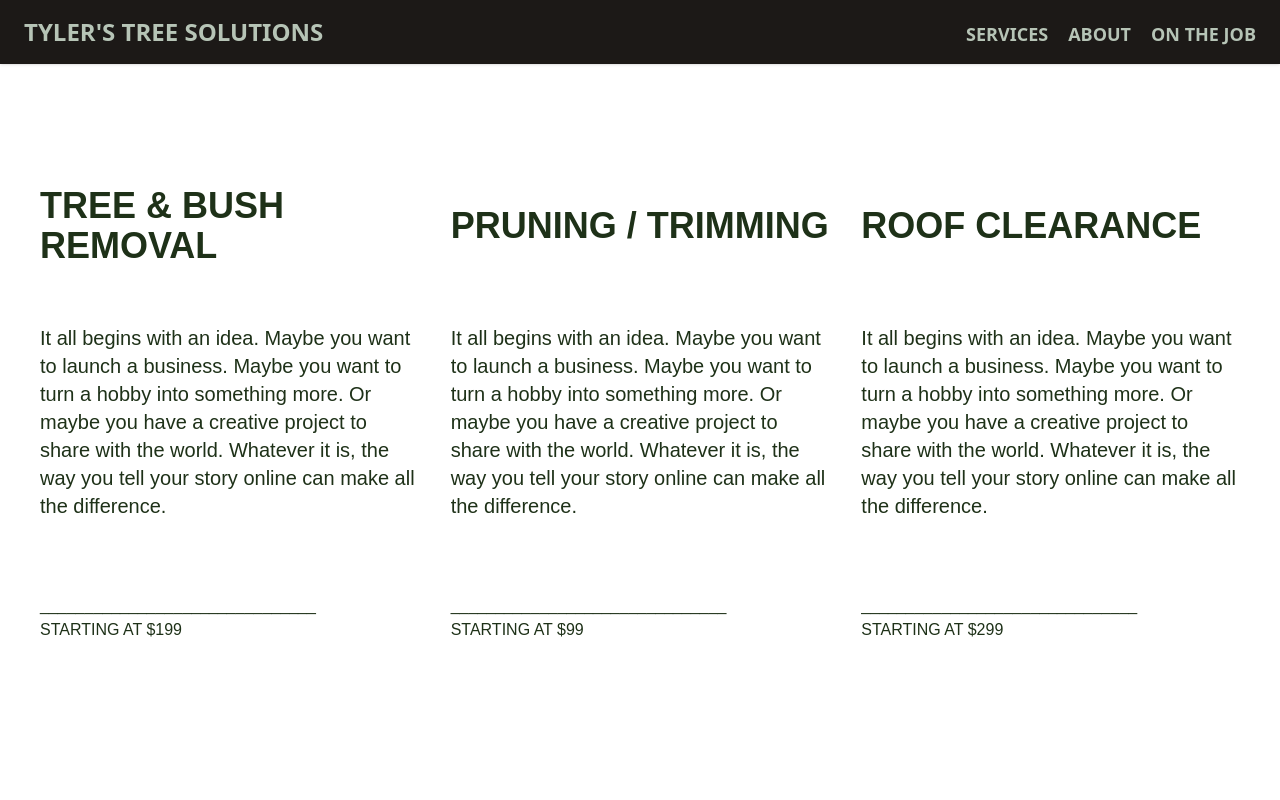
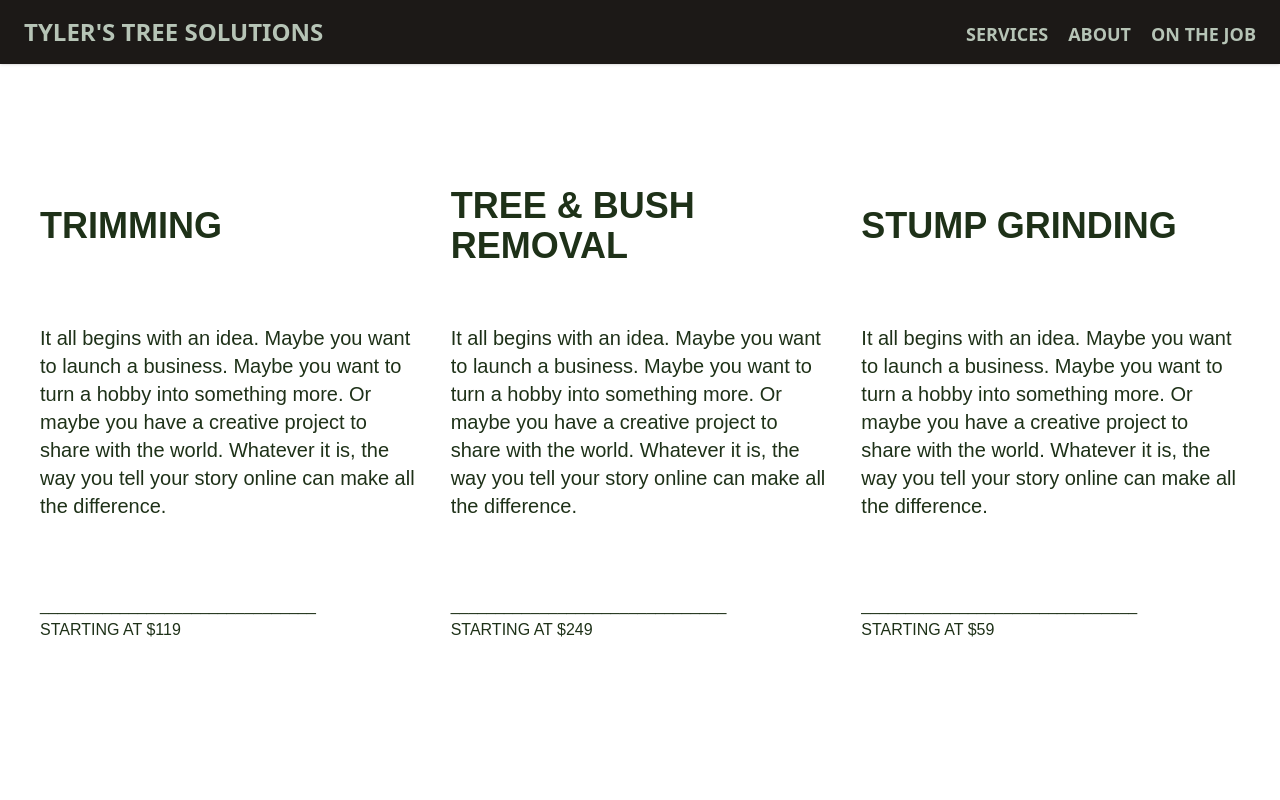
Before and after one commit to gmcclarin/tyler, a React (Create React App) app: page /services in a window 1280 px wide. Shown: the top 800 px of the page. Built offline with nearby package versions, Linux system fonts and the light colour scheme; no server answers.

Commit message:
add prices caveat to the bottom of th4 epage

```diff
--- a/src/pages/Home.js
+++ b/src/pages/Home.js
@@ -60,7 +60,7 @@ const Home = ( ) => {
                 </div>
                 <div className="w-full sm:w-1/2 my-5 sm:m-10 flex justify-center items-center">
                     <Reveal>
-                    <div className="text-sm sm:text-xl">
+                    <div className="text-sm  sm:text-xl">
                         <div className="p-10 sm:p-5 md:p-20"><strong>MY MISSION</strong> is to use my skills and knowledge to help decide which top quality solutions are specific to YOU and YOUR trees! I am committed to continuing to grow in my usefulness to become an integral part of my customer's tree care solutions.</div>
                     </div>
                     </Reveal>
--- a/src/pages/ServicesPage.js
+++ b/src/pages/ServicesPage.js
@@ -11,29 +11,29 @@ const ServicesPage = () => {
             <Nav />
 
             <div className="py-24 sm:py-32 p-10 grid sm:grid-cols-2 lg:grid-cols-3 gap-8  bg-base text-darker">
-
+            <div className="grid grid-rows-3 items-center">
+                <div className="text-4xl font-bold">TRIMMING</div>
+                <div className="text-xl">It all begins with an idea. Maybe you want to launch a business. Maybe you want to turn a hobby into something more. Or maybe you have a creative project to share with the world. Whatever it is, the way you tell your story online can make all the difference.</div>
+                <div className="my-10">
+                    <p>_______________________________</p>
+                    STARTING AT $119</div>
+            </div>
                 <div className="grid grid-rows-3 items-center">
                     <div className="text-4xl font-bold">TREE & BUSH REMOVAL</div>
                     <div className="text-xl">It all begins with an idea. Maybe you want to launch a business. Maybe you want to turn a hobby into something more. Or maybe you have a creative project to share with the world. Whatever it is, the way you tell your story online can make all the difference.</div>
                     <div className="my-10">
                     <p>_______________________________</p>
-                    STARTING AT $199</div>
+                    STARTING AT $249</div>
                 </div>
 
-                <div className="grid grid-rows-3 items-center">
-                    <div className="text-4xl font-bold">PRUNING / TRIMMING</div>
-                    <div className="text-xl">It all begins with an idea. Maybe you want to launch a business. Maybe you want to turn a hobby into something more. Or maybe you have a creative project to share with the world. Whatever it is, the way you tell your story online can make all the difference.</div>
-                    <div className="my-10">
-                        <p>_______________________________</p>
-                        STARTING AT $99</div>
-                </div>
+
 
                 <div className="grid grid-rows-3 items-center">
-                    <div className="text-4xl font-bold">ROOF CLEARANCE</div>
+                    <div className="text-4xl font-bold">STUMP GRINDING</div>
                     <div className="text-xl">It all begins with an idea. Maybe you want to launch a business. Maybe you want to turn a hobby into something more. Or maybe you have a creative project to share with the world. Whatever it is, the way you tell your story online can make all the difference.</div>
                     <div className="my-10">
                     <p>_______________________________</p>
-                    STARTING AT $299</div>
+                    STARTING AT $59</div>
                 </div>
 
                 <div className="grid grid-rows-3 items-center">
@@ -62,6 +62,8 @@ const ServicesPage = () => {
 
             </div>
 
+            <div className="mb-10 font-bold text-center italic text-lg sm:text-xl m-auto">Prices vary depending on size and traveling distance</div>
+
             {/* <div><button>READY TO CHAT?</button></div> */}
 
 
```
